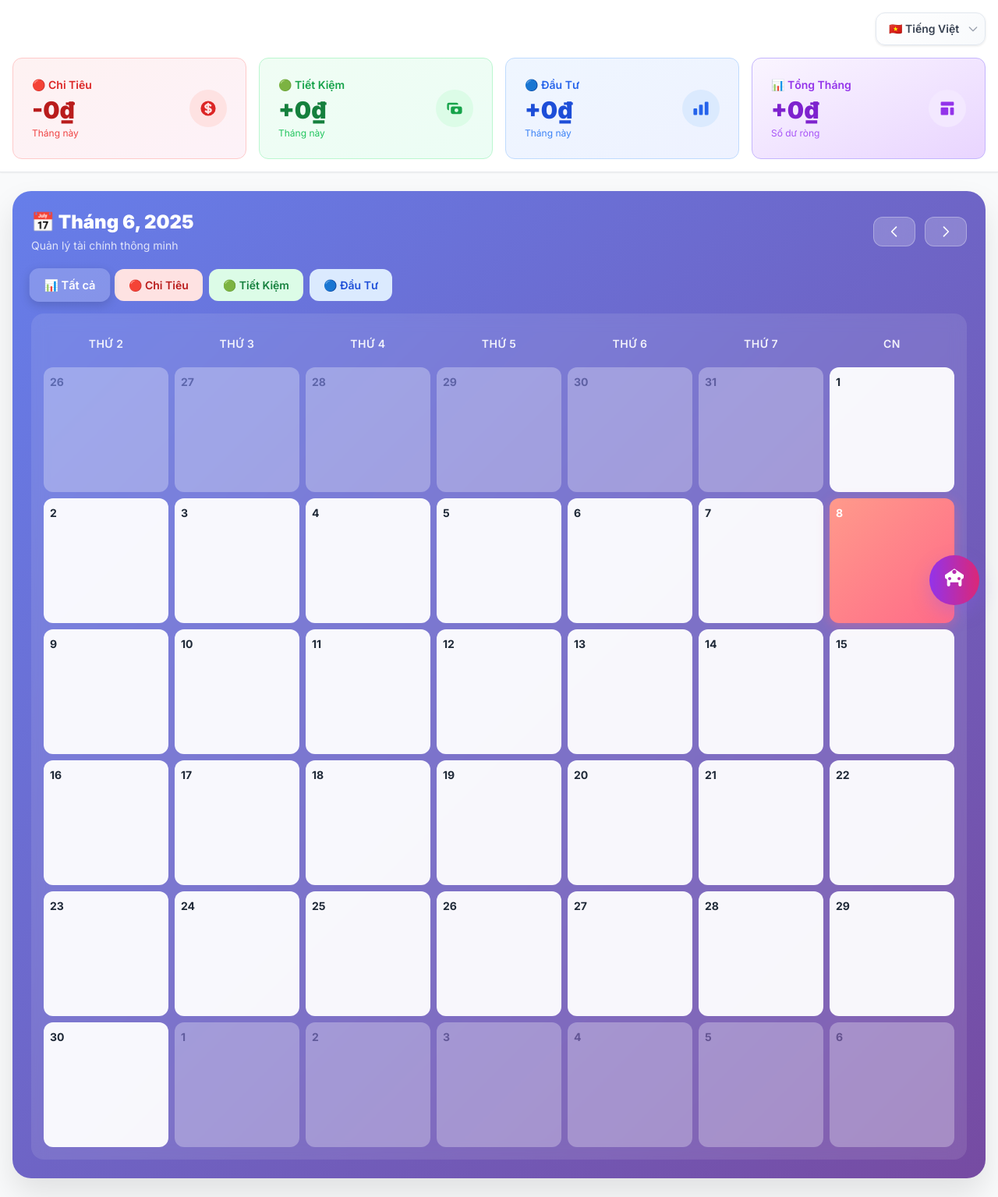
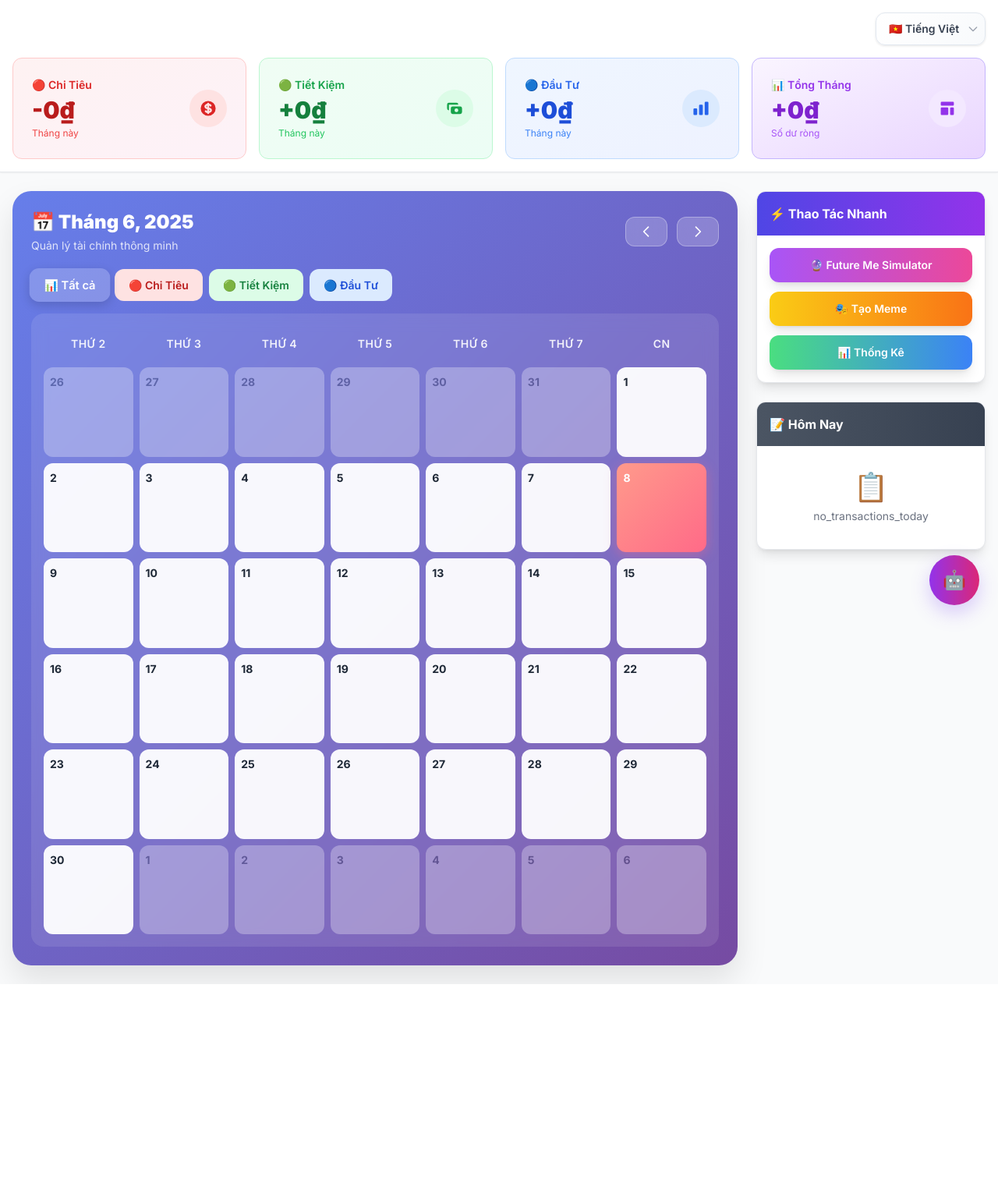
Before and after one commit to khanhbq56/money-tracking, a Django app: page / in a window 1280 px wide. Shown: the whole page at 78% size. After the commit the page ends 1262 px from the top, so only its background shows below. Run offline with Django 5.2, Linux system fonts and the light colour scheme; data that the repository does not hold is empty; some libraries are stand-ins or nearby versions.

Commit message:
fix: Restore Quick Actions and Today Summary sidebar + improve chat UI

```diff
--- a/templates/index.html
+++ b/templates/index.html
@@ -95,9 +95,9 @@
 
     <!-- Main Content -->
     <div class="max-w-7xl mx-auto px-4 py-6">
-        <div class="grid grid-cols-1 gap-6">
-            <!-- Calendar - Main Area (expanded to take full width) -->
-            <div class="col-span-1">
+        <div class="grid grid-cols-1 lg:grid-cols-4 gap-6">
+            <!-- Calendar - Main Area -->
+            <div class="lg:col-span-3">
                 <div class="calendar-container">
                     <!-- Calendar Header -->
                     <div class="calendar-header flex justify-between items-center">
@@ -151,6 +151,54 @@
                 </div>
             </div>
 
+            <!-- Right Sidebar - Quick Actions & Today Summary -->
+            <div class="lg:col-span-1 space-y-6">
+                <!-- Quick Actions -->
+                <div class="bg-white rounded-xl shadow-lg border border-gray-200 overflow-hidden">
+                    <div class="bg-gradient-to-r from-indigo-600 to-purple-600 p-4">
+                        <h3 class="font-bold text-white" data-i18n="quick_actions">⚡ {% trans "Thao Tác Nhanh" %}</h3>
+                    </div>
+                    <div class="p-4 space-y-3">
+                        <button onclick="openFutureMe()" class="w-full px-4 py-3 bg-gradient-to-r from-purple-500 to-pink-500 text-white rounded-xl hover:from-purple-600 hover:to-pink-600 transition-all duration-300 text-sm font-semibold shadow-lg hover:shadow-xl transform hover:-translate-y-0.5" data-i18n="future_me">
+                            🔮 {% trans "Future Me Simulator" %}
+                        </button>
+                        <button onclick="generateMeme()" class="w-full px-4 py-3 bg-gradient-to-r from-yellow-400 to-orange-500 text-white rounded-xl hover:from-yellow-500 hover:to-orange-600 transition-all duration-300 text-sm font-semibold shadow-lg hover:shadow-xl transform hover:-translate-y-0.5" data-i18n="generate_meme">
+                            🎭 {% trans "Tạo Meme" %}
+                        </button>
+                        <button onclick="showStats()" class="w-full px-4 py-3 bg-gradient-to-r from-green-400 to-blue-500 text-white rounded-xl hover:from-green-500 hover:to-blue-600 transition-all duration-300 text-sm font-semibold shadow-lg hover:shadow-xl transform hover:-translate-y-0.5" data-i18n="statistics">
+                            📊 {% trans "Thống Kê" %}
+                        </button>
+                    </div>
+                </div>
+
+                <!-- Today Summary -->
+                <div class="bg-white rounded-xl shadow-lg border border-gray-200 overflow-hidden">
+                    <div class="bg-gradient-to-r from-gray-600 to-gray-700 p-4">
+                        <h3 class="font-bold text-white" data-i18n="today">📝 {% trans "Hôm Nay" %}</h3>
+                    </div>
+                    <div class="p-4">
+                        <div id="today-summary" class="space-y-3 text-sm">
+                            <div class="flex justify-between items-center">
+                                <span class="text-red-600 flex items-center" data-i18n="lunch">🍜 {% trans "Ăn trưa" %}</span>
+                                <span class="text-red-600 font-semibold">-50,000₫</span>
+                            </div>
+                            <div class="flex justify-between items-center">
+                                <span class="text-red-600 flex items-center">☕ Coffee</span>
+                                <span class="text-red-600 font-semibold">-25,000₫</span>
+                            </div>
+                            <div class="flex justify-between items-center">
+                                <span class="text-green-600 flex items-center" data-i18n="saving">💰 {% trans "Tiết Kiệm" %}</span>
+                                <span class="text-green-600 font-semibold">+200,000₫</span>
+                            </div>
+                            <hr class="my-3 border-gray-200">
+                            <div class="flex justify-between items-center font-bold">
+                                <span class="text-gray-900" data-i18n="today_total">{% trans "Tổng hôm nay:" %}</span>
+                                <span class="text-green-600 text-lg">+125,000₫</span>
+                            </div>
+                        </div>
+                    </div>
+                </div>
+            </div>
 
         </div>
     </div>
@@ -163,10 +211,7 @@
             class="w-16 h-16 bg-gradient-to-r from-purple-600 to-pink-600 text-white rounded-full shadow-2xl hover:shadow-purple-500/50 hover:scale-110 transition-all duration-300 flex items-center justify-center group"
             title="{% trans 'AI Assistant' %}"
         >
-            <svg class="w-8 h-8 group-hover:rotate-12 transition-transform duration-300" fill="currentColor" viewBox="0 0 24 24">
-                <!-- Robot icon -->
-                <path d="M12 2C13.1 2 14 2.9 14 4C14 5.1 13.1 6 12 6C10.9 6 10 5.1 10 4C10 2.9 10.9 2 12 2ZM21 9V7L12 1L3 7V9C3 10.1 3.9 11 5 11V16.5C5 17.3 5.7 18 6.5 18S8 17.3 8 16.5V14H16V16.5C16 17.3 16.7 18 17.5 18S19 17.3 19 16.5V11C20.1 11 21 10.1 21 9ZM7.5 12C6.7 12 6 11.3 6 10.5S6.7 9 7.5 9 9 9.7 9 10.5 8.3 12 7.5 12ZM16.5 12C15.7 12 15 11.3 15 10.5S15.7 9 16.5 9 18 9.7 18 10.5 17.3 12 16.5 12Z"/>
-            </svg>
+            <span class="text-2xl group-hover:scale-110 transition-transform duration-300">🤖</span>
             <!-- Notification dot for new messages (initially hidden) -->
             <div id="chat-notification" class="absolute -top-1 -right-1 w-4 h-4 bg-red-500 rounded-full hidden animate-pulse"></div>
         </button>
@@ -179,9 +224,7 @@
                 <!-- Chat Header -->
                 <div class="bg-gradient-to-r from-purple-600 to-pink-600 p-4 rounded-t-2xl flex items-center justify-between">
                     <div class="flex items-center">
-                        <svg class="w-6 h-6 text-white mr-2" fill="currentColor" viewBox="0 0 24 24">
-                            <path d="M12 2C13.1 2 14 2.9 14 4C14 5.1 13.1 6 12 6C10.9 6 10 5.1 10 4C10 2.9 10.9 2 12 2ZM21 9V7L12 1L3 7V9C3 10.1 3.9 11 5 11V16.5C5 17.3 5.7 18 6.5 18S8 17.3 8 16.5V14H16V16.5C16 17.3 16.7 18 17.5 18S19 17.3 19 16.5V11C20.1 11 21 10.1 21 9ZM7.5 12C6.7 12 6 11.3 6 10.5S6.7 9 7.5 9 9 9.7 9 10.5 8.3 12 7.5 12ZM16.5 12C15.7 12 15 11.3 15 10.5S15.7 9 16.5 9 18 9.7 18 10.5 17.3 12 16.5 12Z"/>
-                        </svg>
+                        <span class="text-xl mr-2">🤖</span>
                         <h3 class="font-bold text-white" data-i18n="ai_assistant">{% trans "AI Assistant" %}</h3>
                         <span class="ml-2 px-2 py-1 text-xs bg-white/20 text-white rounded-full backdrop-blur" data-i18n="online">{% trans "Online" %}</span>
                     </div>
@@ -227,10 +270,12 @@
                         </button>
                         <button
                             onclick="sendMessage()"
-                            class="px-6 py-3 bg-gradient-to-r from-purple-600 to-pink-600 text-white rounded-xl hover:from-purple-700 hover:to-pink-700 transition text-sm font-medium"
-                            data-i18n="send"
+                            class="px-4 py-3 bg-gradient-to-r from-purple-600 to-pink-600 text-white rounded-xl hover:from-purple-700 hover:to-pink-700 transition text-sm font-medium flex items-center justify-center"
+                            title="{% trans 'Gửi tin nhắn' %}"
                         >
-                            {% trans "Gửi" %}
+                            <svg class="w-5 h-5" fill="none" stroke="currentColor" viewBox="0 0 24 24">
+                                <path stroke-linecap="round" stroke-linejoin="round" stroke-width="2" d="M12 19l9 2-9-18-9 18 9-2zm0 0v-8"/>
+                            </svg>
                         </button>
                     </div>
                     <div class="flex flex-wrap gap-2">
```
